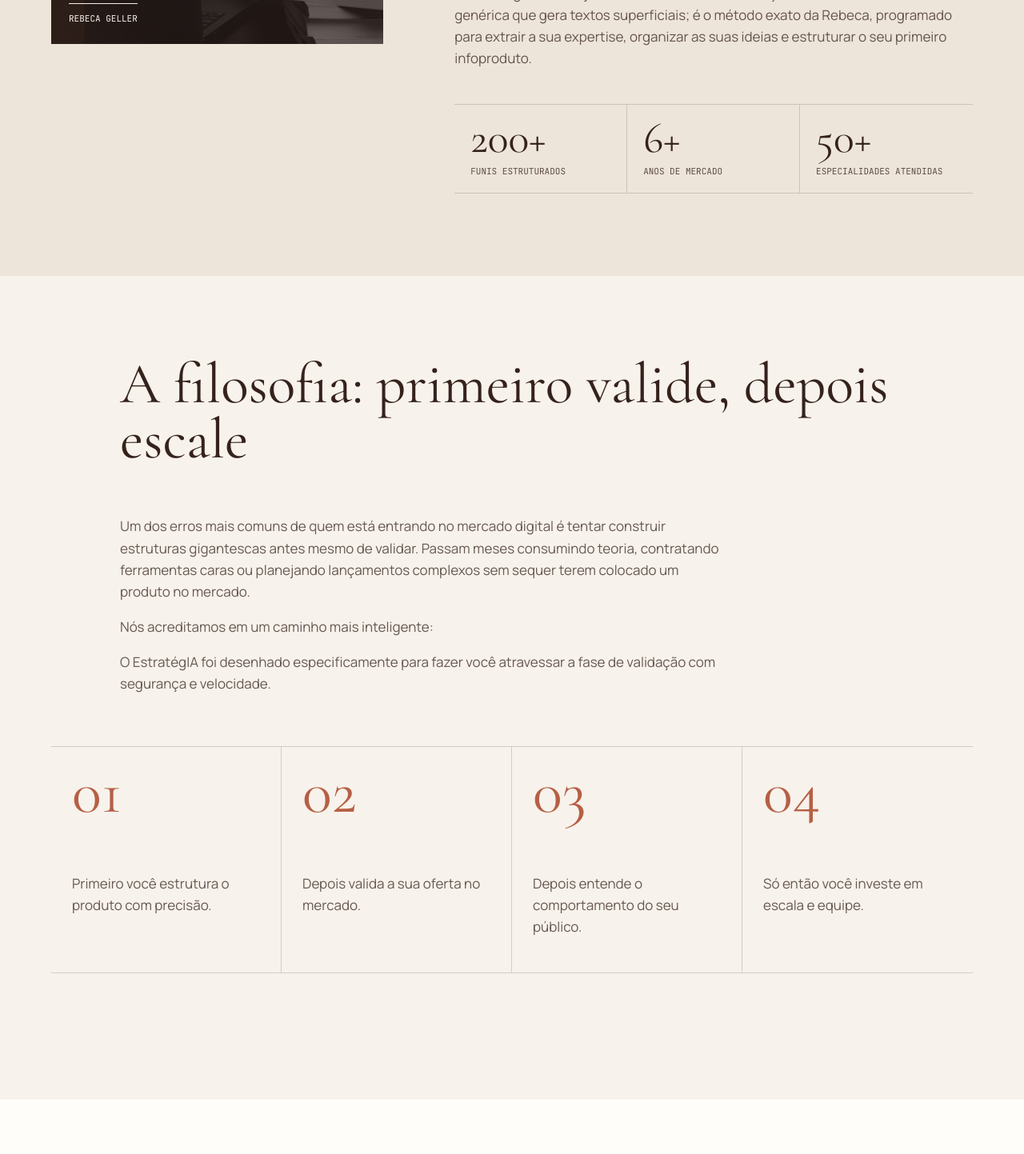
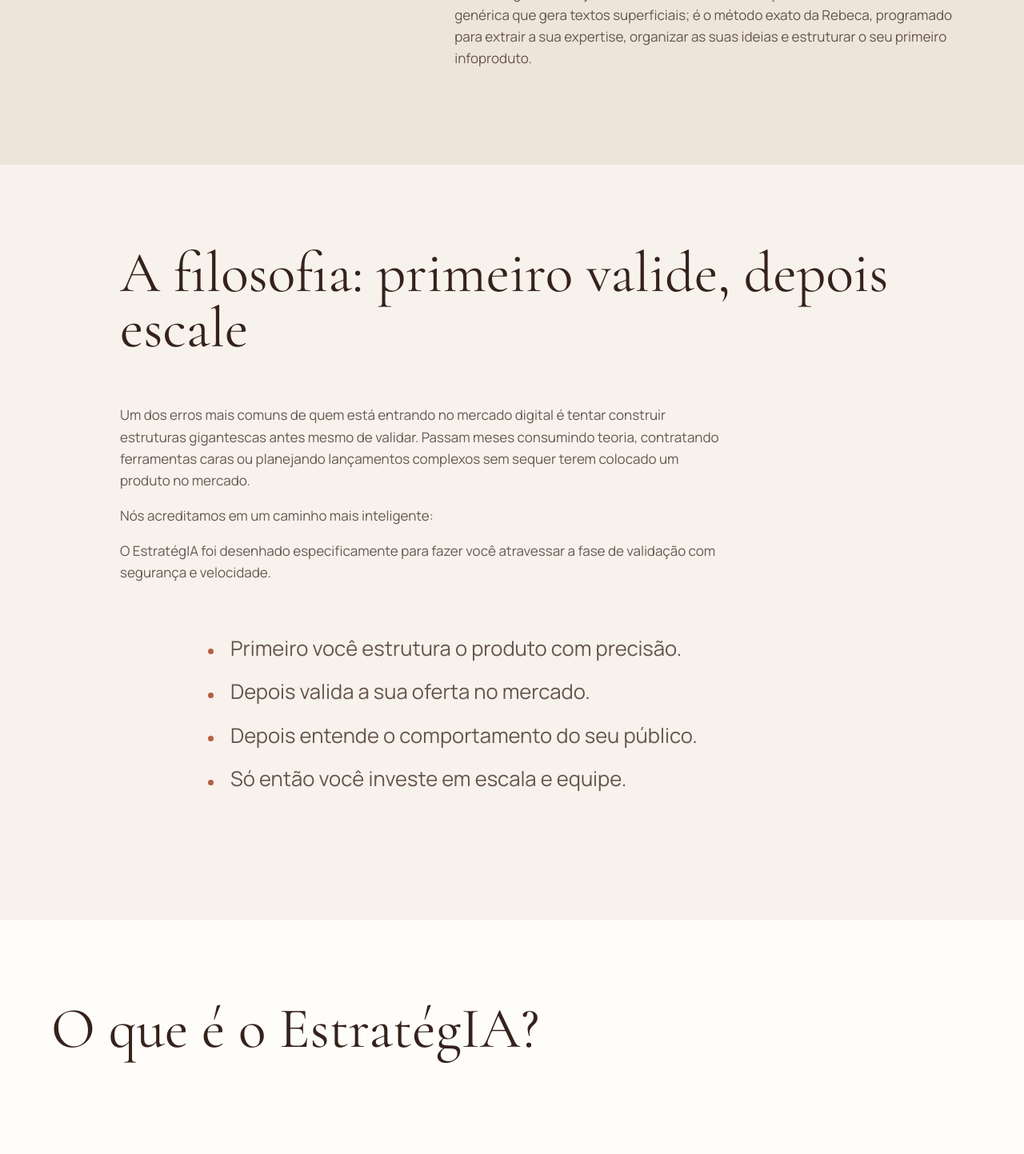
Before and after one commit to gabaaum/estrategia-landing, a React (Vite) app: page / in a window 1280 px wide. Shown: the part 3360-4803 px from the top of the page at 80% size. Built offline with nearby package versions, Linux system fonts and the light colour scheme.

Commit message:
Remove duplicate metrics and rename footer brand

```diff
--- a/src/App.tsx
+++ b/src/App.tsx
@@ -246,21 +246,13 @@
           Rebeca, programado para extrair a sua expertise, organizar as suas
           ideias e estruturar o seu primeiro infoproduto.
         </p>
-        <div className="story-metrics">
-          {metrics.map((item) => (
-            <div key={item.label}>
-              <strong>{item.value}</strong>
-              <span>{item.label}</span>
-            </div>
-          ))}
-        </div>
       </div>
     </section>
   );
 }
 
 function PhilosophySection() {
-  useStaggerReveal(".philosophy .philosophy-grid article");
+  useStaggerReveal(".philosophy .philosophy-list li");
 
   return (
     <section className="section light philosophy">
@@ -280,14 +272,11 @@
           fase de validação com segurança e velocidade.
         </p>
       </div>
-      <div className="philosophy-grid">
-        {philosophySteps.map((step, index) => (
-          <article key={step}>
-            <span>{String(index + 1).padStart(2, "0")}</span>
-            <p>{step}</p>
-          </article>
+      <ul className="philosophy-list">
+        {philosophySteps.map((step) => (
+          <li key={step}>{step}</li>
         ))}
-      </div>
+      </ul>
     </section>
   );
 }
@@ -583,7 +572,7 @@
   return (
     <footer className="footer">
       <div>
-        <strong>Expert Digital</strong>
+        <strong>EstratégIA</strong>
         <span>Plataforma de Implementação — Rebeca Geller</span>
       </div>
       <nav aria-label="Links legais">
@@ -592,7 +581,7 @@
         <a href="#contato">Contato</a>
         <a href="#legal">Informações legais</a>
       </nav>
-      <p>© {new Date().getFullYear()} Expert Digital.</p>
+      <p>© {new Date().getFullYear()} EstratégIA.</p>
     </footer>
   );
 }
--- a/src/styles.css
+++ b/src/styles.css
@@ -329,8 +329,7 @@
   backdrop-filter: blur(8px);
 }
 
-.metric-strip div,
-.story-metrics div {
+.metric-strip div {
   display: flex;
   align-items: baseline;
   gap: 14px;
@@ -339,13 +338,11 @@
   border-right: 1px solid var(--line-light);
 }
 
-.metric-strip div:last-child,
-.story-metrics div:last-child {
+.metric-strip div:last-child {
   border-right: 0;
 }
 
 .metric-strip strong,
-.story-metrics strong,
 .guarantee-number {
   font-family: var(--serif);
   font-size: clamp(40px, 4.2vw, 68px);
@@ -353,8 +350,7 @@
   line-height: 0.9;
 }
 
-.metric-strip span,
-.story-metrics span {
+.metric-strip span {
   font-family: var(--mono);
   font-size: 11px;
   text-transform: uppercase;
@@ -455,7 +451,7 @@
 .line-item,
 .exclusion-list p,
 .exclusion-list .button,
-.philosophy-grid article,
+.philosophy-list li,
 .included-list article {
   opacity: 0;
   transform: translateY(28px);
@@ -472,7 +468,7 @@
 .line-item.is-visible,
 .exclusion-list p.is-visible,
 .exclusion-list .button.is-visible,
-.philosophy-grid article.is-visible,
+.philosophy-list li.is-visible,
 .included-list article.is-visible {
   opacity: 1;
   transform: translateY(0);
@@ -626,58 +622,44 @@
   line-height: 1;
 }
 
-.story-metrics {
-  display: grid;
-  grid-template-columns: repeat(3, 1fr);
-  margin-top: 44px;
-  border-top: 1px solid var(--line-dark);
-  border-bottom: 1px solid var(--line-dark);
-}
-
-.story-metrics div {
-  min-height: 110px;
-  padding: 18px 20px;
-  border-right-color: var(--line-dark);
-  flex-direction: column;
-  gap: 8px;
+.philosophy-list li {
+  position: relative;
+  padding-left: 28px;
+}
+
+.philosophy-list li::before {
+  position: absolute;
+  top: 0.68em;
+  left: 0;
+  width: 7px;
+  height: 7px;
+  content: "";
+  background: var(--terracotta);
+  border-radius: 999px;
 }
 
 .philosophy .section-head p {
   max-width: 760px;
 }
 
-.philosophy-grid {
-  display: grid;
-  grid-template-columns: repeat(4, 1fr);
-  max-width: 1180px;
+.philosophy-list {
+  display: grid;
+  gap: 20px;
+  max-width: 760px;
   margin: 0 auto 56px;
-  border-top: 1px solid var(--line-dark);
-  border-bottom: 1px solid var(--line-dark);
-}
-
-.philosophy-grid article {
-  min-height: 260px;
-  padding: 26px;
-  border-right: 1px solid var(--line-dark);
-}
-
-.philosophy-grid article:hover {
-  background: rgba(182, 95, 69, 0.055);
-  border-color: rgba(182, 95, 69, 0.32);
-  transform: translateY(-6px);
-}
-
-.philosophy-grid article:last-child {
-  border-right: 0;
-}
-
-.philosophy-grid span {
-  display: block;
-  margin-bottom: 70px;
-  color: var(--terracotta);
-  font-family: var(--serif);
-  font-size: clamp(52px, 6vw, 92px);
-  line-height: 0.8;
+  padding: 0;
+  list-style: none;
+}
+
+.philosophy-list li {
+  color: rgba(53, 34, 28, 0.76);
+  font-size: clamp(20px, 2vw, 30px);
+  line-height: 1.35;
+}
+
+.philosophy-list li:hover {
+  color: var(--brown-900);
+  transform: translateX(8px);
 }
 
 .statement {
@@ -1270,14 +1252,6 @@
     min-height: 620px;
   }
 
-  .philosophy-grid {
-    grid-template-columns: repeat(2, 1fr);
-  }
-
-  .philosophy-grid article:nth-child(2n) {
-    border-right: 0;
-  }
-
   .product-grid .formula,
   .bonus > div:last-child,
   .price-panel {
@@ -1364,8 +1338,8 @@
     padding: 24px 0;
   }
 
-  .philosophy-grid article {
-    padding: 24px 0;
+  .philosophy-list {
+    margin-bottom: 34px;
   }
 
   .journey-map {
@@ -1422,30 +1396,21 @@
     margin-bottom: 22px;
   }
 
-  .metric-strip,
-  .story-metrics {
+  .metric-strip {
     grid-template-columns: 1fr;
   }
 
-  .metric-strip div,
-  .story-metrics div {
+  .metric-strip div {
     border-right: 0;
     border-bottom: 1px solid var(--line-light);
   }
 
-  .story-metrics div {
-    border-bottom-color: var(--line-dark);
-  }
-
-  .editorial-grid.five,
-  .philosophy-grid {
+  .editorial-grid.five {
     grid-template-columns: 1fr;
   }
 
   .line-item,
-  .line-item:nth-child(2n),
-  .philosophy-grid article,
-  .philosophy-grid article:nth-child(2n) {
+  .line-item:nth-child(2n) {
     min-height: auto;
     border-right: 0;
   }
@@ -1547,7 +1512,7 @@
   .line-item,
   .exclusion-list p,
   .exclusion-list .button,
-  .philosophy-grid article,
+  .philosophy-list li,
   .included-list article {
     opacity: 1;
     transform: none;
```
Also changed, not shown: 5 other files (tests, documents, lock files or other folders).
